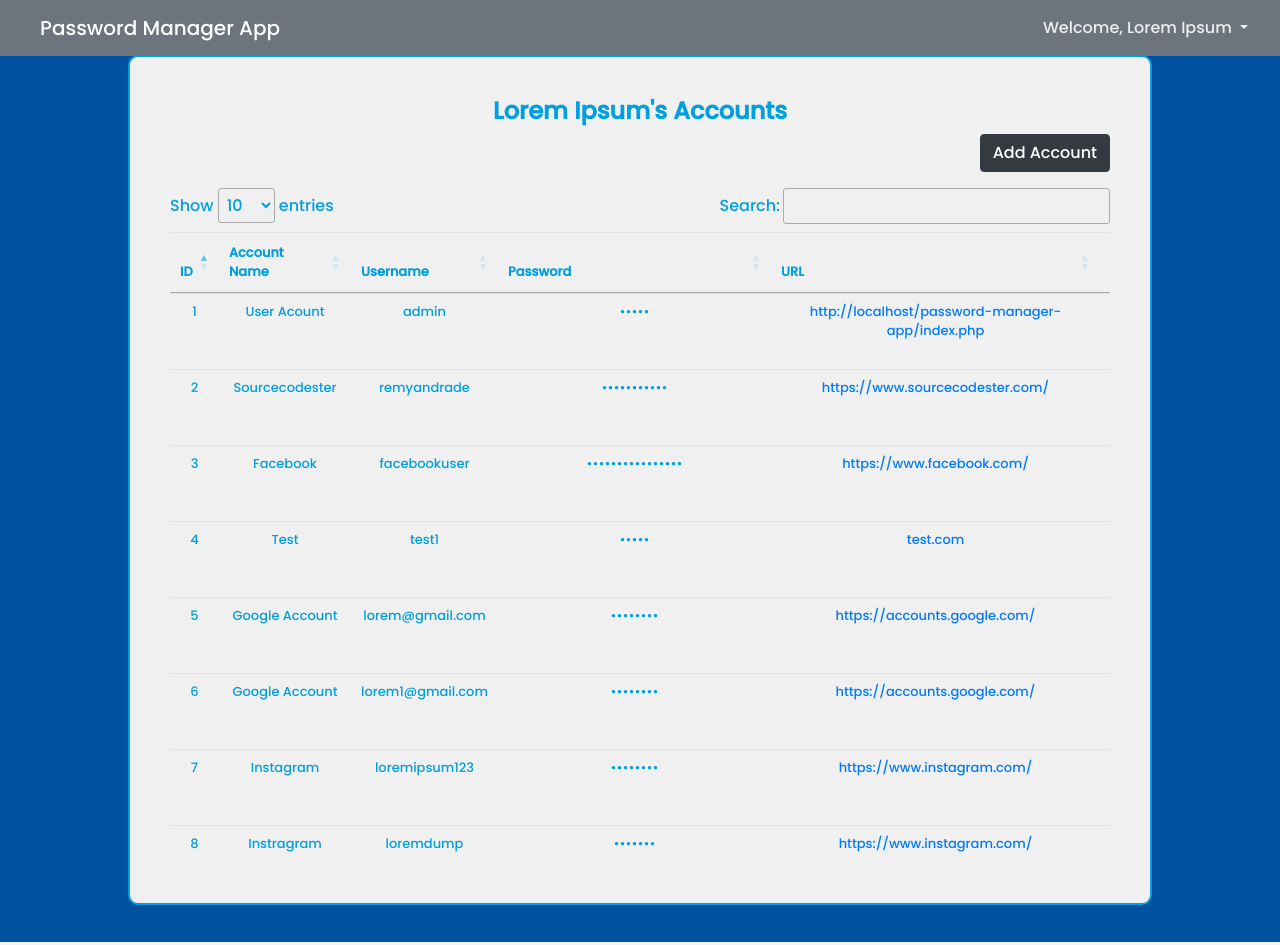
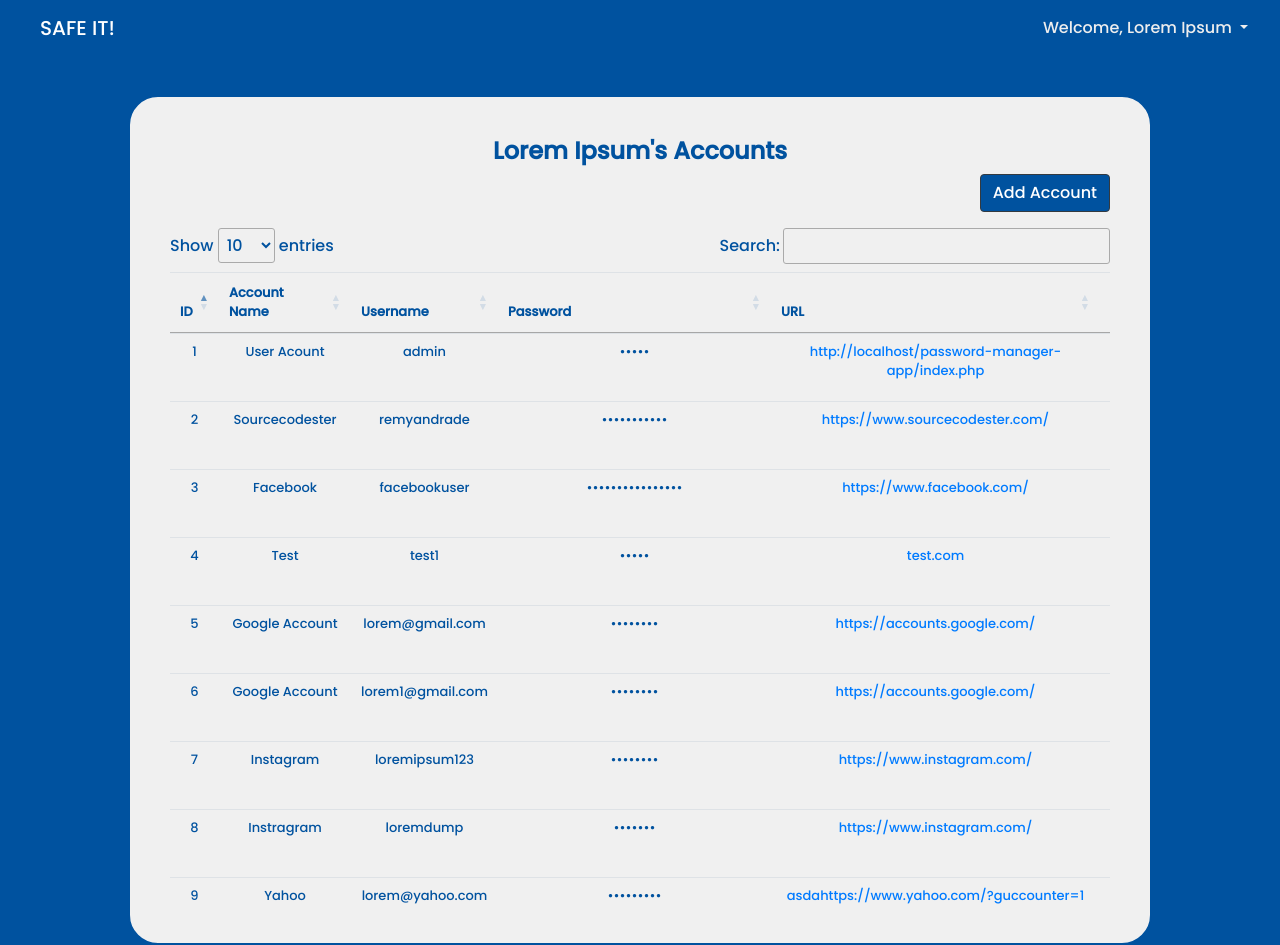
Before and after one commit to 1001-rsl/Cloud-Boyz, a PHP site: page /password-manager-app/home.php in a window 1280 px wide. Run offline with PHP 8.4, Linux system fonts and the light colour scheme; a user stored in the database is signed in; data comes from the database, SQL or seed files in the repository; some libraries are stand-ins or nearby versions.

Commit message:
Add files via upload

```diff
--- a/assets/style.css
+++ b/assets/style.css
@@ -4,7 +4,7 @@
     margin: 0;
     padding: 0;
     font-family: 'Poppins', sans-serif;
-    color: #009FE0;
+    color: #00529f;
 }
 
 body {
@@ -19,6 +19,7 @@ body {
 
 }
 .login-container {
+    margin-top: 5rem;
     width: 500px;
     border: 2px solid;
     border-radius: 10px;
@@ -31,7 +32,7 @@ body {
     font-size: 50px;
     margin-left: 43%;
     margin-bottom: 20px;
-    color: #009FE0;
+    color: #00529f;
 }
 
 .link-show {
@@ -42,15 +43,16 @@ body {
 
 .link-show:hover {
     text-decoration: none;
-    color: rgb(90, 90, 90);
+    color: #00529f;
 }
 
 .accounts-container, .user-details {
+    margin-top: 5rem;
     width: 80%;
     background-color: rgb(240, 240, 240);
     padding: 40px;
     border: 2px solid;
-    border-radius: 10px;
+    border-radius: 30px;
     height: 850px;
 }
 
@@ -73,7 +75,8 @@ table.dataTable tbody tr {
 .table button {
     width: 30px;
     font-size: 17px;
-    background-color: #00529F;
+    background-color: transparent;
+    border:none;
 }
 
 .password-input {
@@ -85,3 +88,6 @@ table.dataTable tbody tr {
 .login{
     color: blue;
 }
+.bg-secondary {
+    background-color: #00529f !important;
+}
--- a/home.php
+++ b/home.php
@@ -22,8 +22,9 @@ include ('./partials/modal.php');
 
 ?>
 
-<nav class="navbar navbar-expand-lg navbar-dark bg-secondary">
-    <a class="navbar-brand ml-4" href="home.php">Password Manager App</a>
+<nav class="navbar navbar-expand-lg" style="background-color: #00529f">
+    <a class="navbar-brand ml-4" href="home.php" style="color: #ffffff">SAFE IT!
+    </a>
     <div class="form-inline my-2 my-lg-0 ml-auto">
         <div class="dropdown">
             <a class="nav-link dropdown-toggle link-unstyled" style="text-decoration: none; color: #eee;" href="#" role="button" data-toggle="dropdown" aria-expanded="false">
@@ -48,7 +49,7 @@ include ('./partials/modal.php');
     <div class="accounts-container">
         <h4 class="text-center"><strong><?php echo $user_name; ?>'s Accounts</strong></h4>
         <!-- Add Account Button -->
-        <button type="button" class="btn btn-dark mb-3 float-right" data-toggle="modal" data-target="#addAccountModal">
+        <button type="button" class="btn btn-dark mb-3 float-right" style="background-color: #00529f"data-toggle="modal" data-target="#addAccountModal">
             Add Account
         </button>
 
@@ -90,7 +91,7 @@ include ('./partials/modal.php');
                         <td id="link-<?= $accountID ?>"><a href="<?php echo $link ?>" target="_blank"><?php echo $link ?></a></td>
                         <td id="description-<?= $accountID ?>"><?php echo $description ?></td>
                         <td>
-                            <button id="editBtn" onclick="update_account(<?php echo $accountID ?>)" title="Edit"><i class="fa-solid fa-pencil"></i></button>
+                            <button id="editBtn" onclick="update_account(<?php echo $accountID ?>)" title="Edit"><i class="fa-solid fa-pencil" style="background-color:#fffff"></i></button>
                             <button id="deleteBtn" onclick="delete_account(<?php echo $accountID ?>)" title="Delete"><i class="fa-solid fa-trash"></i></button>
                         </td>
                     </tr>
--- a/index.php
+++ b/index.php
@@ -3,7 +3,7 @@
     <div class="main">
         <div class="login-container">
             <i class="fa-solid fa-user-lock lock-icon"></i>
-            <h2 class="text-center mb-5">SAFE IT</h2>
+            <h2 class="text-center mb-5">SAFE IT!</h2>
             <div class="login-form">
                 <form action="./endpoint/login.php" method="POST">
                     <div class="form-group">
@@ -15,7 +15,7 @@
                         <input type="password" class="form-control" id="password" name="password">
                         <small class="show-login-form link-show">No Account? Register Here!</small>
                     </div>
-                    <button type="submit" class="form-control btn login" style="background-color:#009FE0" >Submit</button>
+                    <button type="submit" class="form-control btn btn-dark" style="background-color:#00529f; border: none;" >Submit</button>
                 </form>
             </div>
 
@@ -43,7 +43,7 @@
                         <input type="password" class="form-control" id="createPassword" name="password">
                         <small class="show-registration-form link-show">Already have an accont? Log in here!</small>
                     </div>
-                    <button type="submit" class="form-control btn btn-dark">Create Account</button>
+                    <button type="submit" class="form-control btn btn-dark" style="background-color:#00529f; border: none">Create Account</button>
                 </form>
             </div>
         </div>
```
